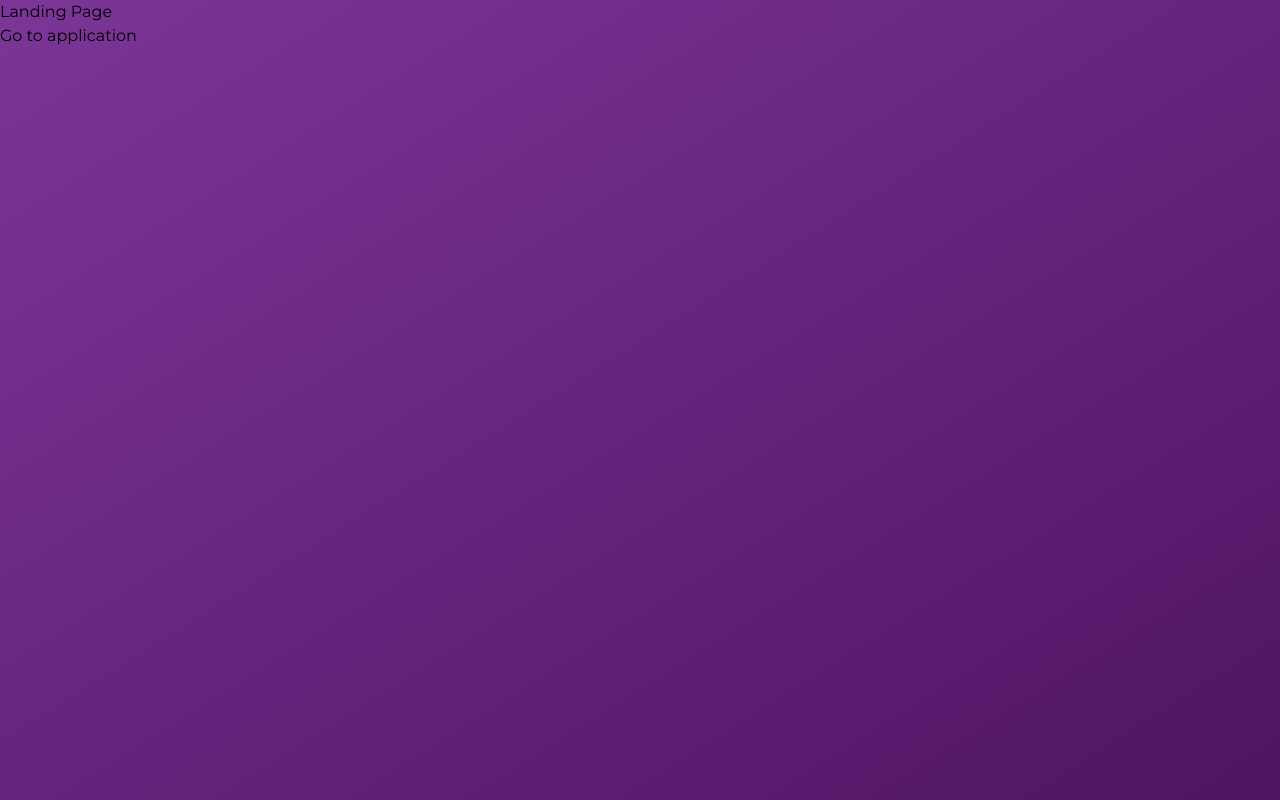
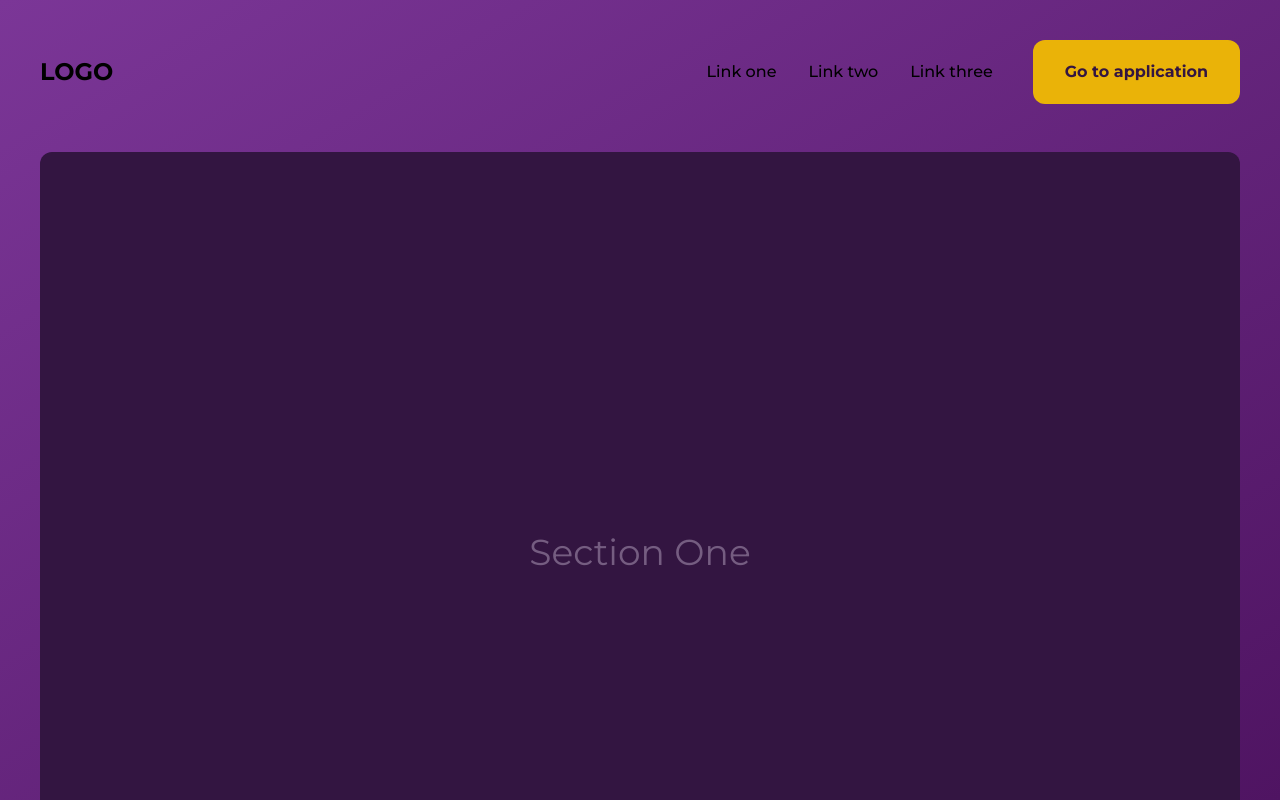
Before and after one commit to pbl-js/PassIt, a Next.js app: page / in a window 1280 px wide. Shown: the top 800 px of the page. Built offline with nearby package versions, Linux system fonts and the light colour scheme; no server answers.

Commit message:
Add basic view for homepage

```diff
--- a/app/page.tsx
+++ b/app/page.tsx
@@ -1,10 +1,34 @@
 import Link from "next/link";
+
+const sections = ["Section One", "Section Two", "Section Three"];
 
 export default function Page() {
   return (
-    <div>
-      <h1>Landing Page</h1>
-      <Link href={"/learn"}>Go to application</Link>
+    <div className="p-10">
+      <div className="flex flex-row mb-12 gap-10 items-center">
+        <h1 className="mr-auto text-2xl font-bold">LOGO</h1>
+        <div className="flex flex-row gap-8 font-medium">
+          <Link href="#">Link one</Link>
+          <Link href="#">Link two</Link>
+          <Link href="#">Link three</Link>
+        </div>
+        <Link
+          className="py-5 px-8 bg-yellow-500 rounded-xl text-purple-700 font-bold"
+          href="/learn"
+        >
+          Go to application
+        </Link>
+      </div>
+      <div className="flex flex-col gap-8">
+        {sections.map((name) => (
+          <div
+            key={name}
+            className="flex items-center justify-center w-full h-[800px] rounded-xl bg-purple-700 text-purple-300 text-4xl"
+          >
+            {name}
+          </div>
+        ))}
+      </div>
     </div>
   );
 }
```
